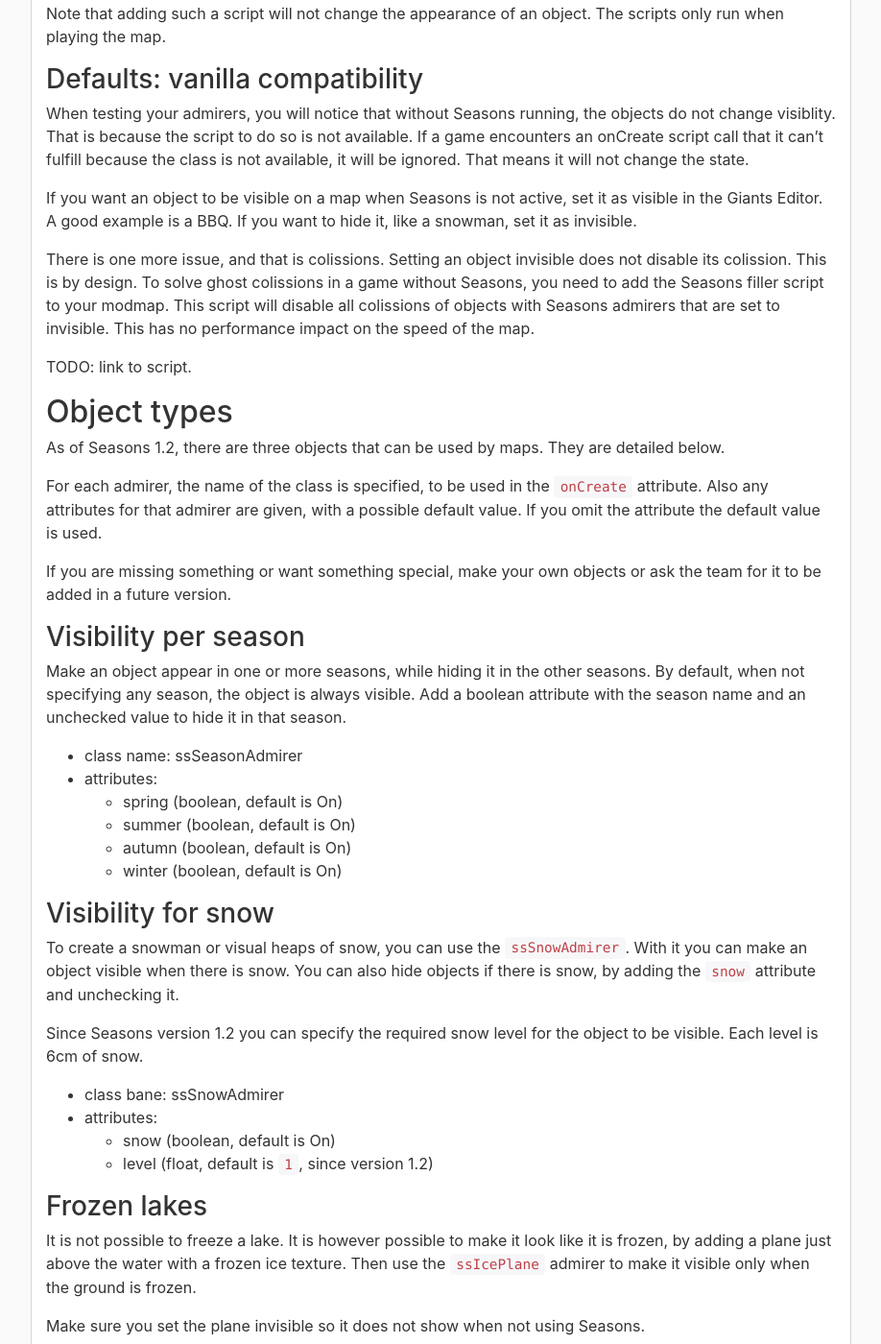
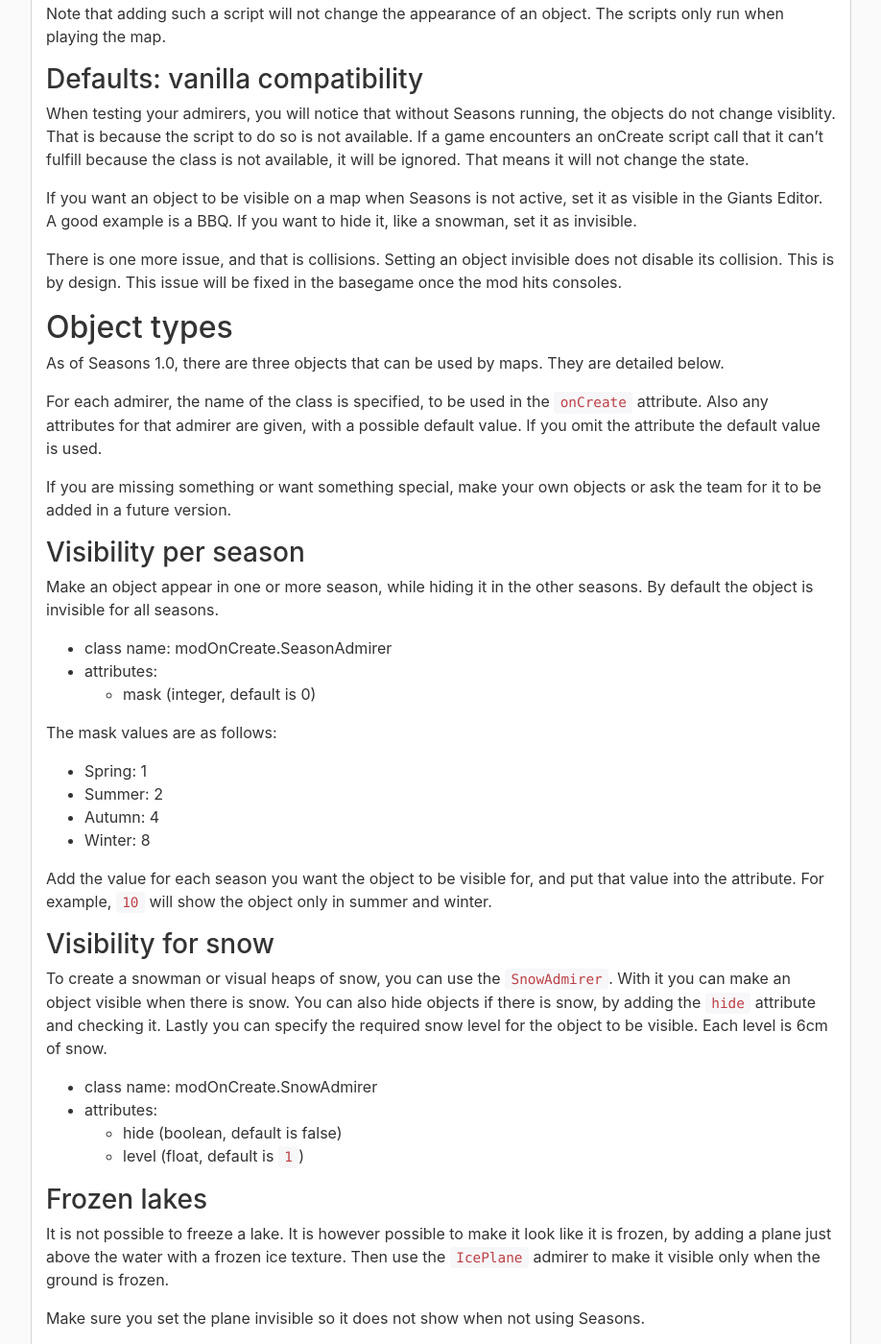
Before and after one commit to RealismusModding/realismusmodding.github.io, a Jekyll site: the page built from mods/seasons19/manual/modding/maps/objects.md, in a window 1280 px wide and 1400 px high, scrolled down 826 px. Shown: the whole window at 96% size, without its empty margins (323-1241 px from the left). Built offline with Jekyll 4.4.1, drawn with Linux system fonts in a browser that asks for light colours; comment, search, counter and statistics services are not loaded; some of the changed text lies outside the part shown.

Commit message:
Update map objects.

```diff
--- a/mods/seasons19/manual/modding/maps/objects.md
+++ b/mods/seasons19/manual/modding/maps/objects.md
@@ -1,7 +1,7 @@
 ---
 title: Map Objects
 tags: [modding, maps, objects]
-keywords: guide, modding, maps, objects, ssSnowAdmirer, ssSeasonAdmirer, admirer, ssIcePlane
+keywords: guide, modding, maps, objects, admirer
 last_updated: 2019-06-16 20:00:00 +0100
 summary: "Add admirers to objects to give more immersion to your map"
 ref: maps_objects
@@ -39,13 +39,11 @@ If a game encounters an onCreate script call that it can't fulfill because the c
 
 If you want an object to be visible on a map when Seasons is not active, set it as visible in the Giants Editor. A good example is a BBQ. If you want to hide it, like a snowman, set it as invisible.
 
-There is one more issue, and that is colissions. Setting an object invisible does not disable its colission. This is by design. To solve ghost colissions in a game without Seasons, you need to add the Seasons filler script to your modmap. This script will disable all colissions of objects with Seasons admirers that are set to invisible. This has no performance impact on the speed of the map.
-
-TODO: link to script.
+There is one more issue, and that is collisions. Setting an object invisible does not disable its collision. This is by design. This issue will be fixed in the basegame once the mod hits consoles.
 
 ## Object types
 
-As of Seasons 1.2, there are three objects that can be used by maps. They are detailed below.
+As of Seasons 1.0, there are three objects that can be used by maps. They are detailed below.
 
 For each admirer, the name of the class is specified, to be used in the `onCreate` attribute. Also any attributes for that admirer are given, with a possible default value. If you omit the attribute the default value is used.
 
@@ -53,41 +51,45 @@ If you are missing something or want something special, make your own objects or
 
 ### Visibility per season
 
-Make an object appear in one or more seasons, while hiding it in the other seasons. By default, when not specifying any season, the object is always visible. Add a boolean attribute with the season name and an unchecked value to hide it in that season.
+Make an object appear in one or more season, while hiding it in the other seasons. By default the object is invisible for all seasons.
 
- - class name: ssSeasonAdmirer
+ - class name: modOnCreate.SeasonAdmirer
  - attributes:
-   - spring (boolean, default is On)
-   - summer (boolean, default is On)
-   - autumn (boolean, default is On)
-   - winter (boolean, default is On)
+   - mask (integer, default is 0)
+
+The mask values are as follows:
+ - Spring: 1
+ - Summer: 2
+ - Autumn: 4
+ - Winter: 8
+
+Add the value for each season you want the object to be visible for, and put that value into the attribute. For example, `10` will show the object only in summer and winter.
 
 ### Visibility for snow
 
-To create a snowman or visual heaps of snow, you can use the `ssSnowAdmirer`. With it you can make an object visible when there is snow. You can also hide objects if there is snow, by adding the `snow` attribute and unchecking it.
+To create a snowman or visual heaps of snow, you can use the `SnowAdmirer`. With it you can make an object visible when there is snow. You can also hide objects if there is snow, by adding the `hide` attribute and checking it.
+Lastly you can specify the required snow level for the object to be visible. Each level is 6cm of snow.
 
-Since Seasons version 1.2 you can specify the required snow level for the object to be visible. Each level is 6cm of snow.
-
- - class bane: ssSnowAdmirer
+ - class name: modOnCreate.SnowAdmirer
  - attributes:
-   - snow (boolean, default is On)
-   - level (float, default is `1`, since version 1.2)
+   - hide (boolean, default is false)
+   - level (float, default is `1`)
 
 ### Frozen lakes
 
-It is not possible to freeze a lake. It is however possible to make it look like it is frozen, by adding a plane just above the water with a frozen ice texture. Then use the `ssIcePlane` admirer to make it visible only when the ground is frozen.
+It is not possible to freeze a lake. It is however possible to make it look like it is frozen, by adding a plane just above the water with a frozen ice texture. Then use the `IcePlane` admirer to make it visible only when the ground is frozen.
 
 Make sure you set the plane invisible so it does not show when not using Seasons.
 
- - class name: ssIcePlane
+ - class name: modOnCreate.IcePlane
  - attributes: none
 
-For a nice guide to make frozen lakes, see this video by ShyWizard:
+For a nice guide to make frozen lakes, see this video by ShyWizard (for Seasons 17):
 
 {% include video.html title="Seasons mod icePlane FS17" id="fqG8NeWQMF8" duration="45M46S" date="2017-10-24T10:00:00+01:00" %}
 
 ## Notes
 
-Seasons disables colission masks when hiding the objects, unlike the vanilla admirers. Note however that this does not work when using an admirer on a transform group containing nodes with colissions.
+Seasons disables collision masks when hiding the objects, unlike the vanilla admirers. Note however that this does not work when using an admirer on a transform group containing nodes with collisions.
 
 You can use multiple admirers together by using transform groups. Make sure the most restrictive is on the actual node, as per the note above. An example is a BBQ that is only visible in summer when the sun shines.
```
